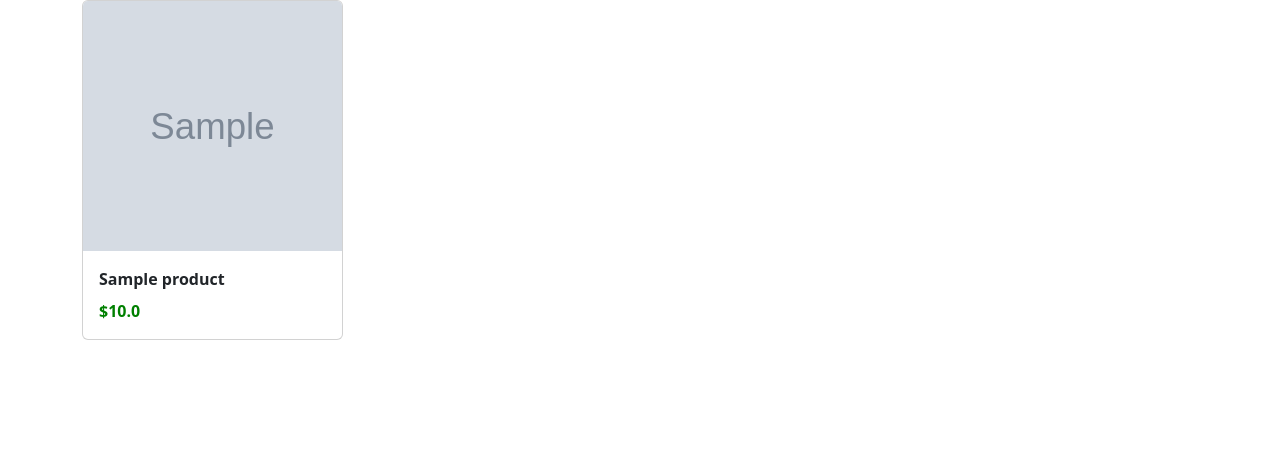
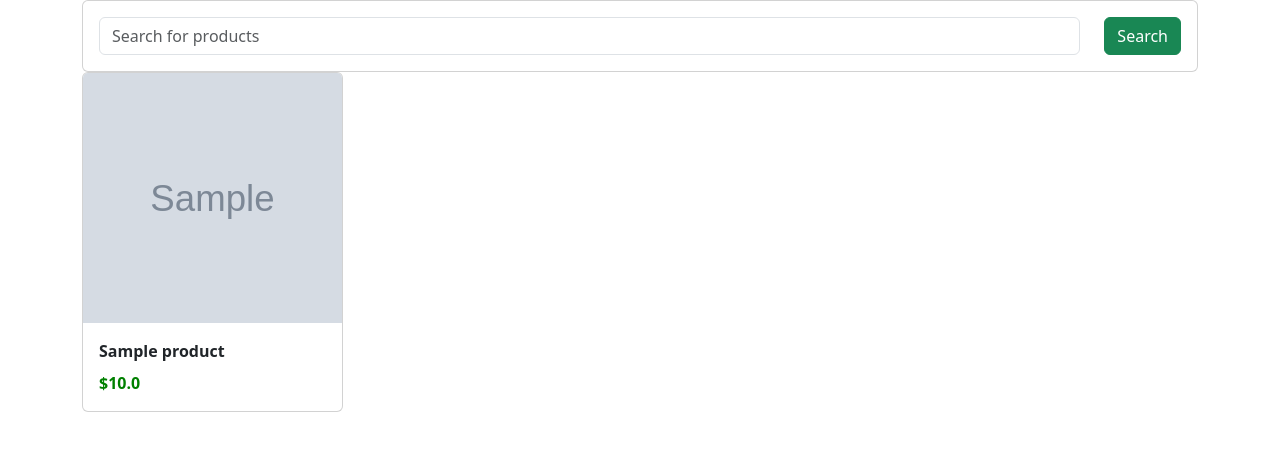
Before and after one commit to brayden-s-haws/django_ecom_store, a Django app: page / in a window 1280 px wide. Shown: the top 451 px of the page. Run offline with Django 5.2, Linux system fonts and the light colour scheme; tables that the repository leaves empty hold one stand-in row (values such as "Sample post"); grey boxes marked "Sample" are stand-in pictures.

Commit message:
Add search functionality to filter products by name on the shop page.

```diff
--- a/shop/templates/shop/index.html
+++ b/shop/templates/shop/index.html
@@ -12,6 +12,22 @@
 </head>
 <body>
     <div class="container">
+
+        <div class="row">
+            <div class="col-md-12">
+                <form class="card card-sm">
+                    <div class="card-body row no-gutters align-items-center">
+                        <div class="col">
+                            <input type="search" name='item_name' placeholder="Search for products" class="form-control form-control-borderless">
+                        </div>
+                        <div class="col-auto">
+                            <button class="btn btn-success" type="submit">Search</button>
+                        </div>
+                    </div>
+                </form>
+            </div>
+        </div>
+
         <div class="row">
             {% for product in product_objects %}
             <div class="col-md-3">
--- a/shop/views.py
+++ b/shop/views.py
@@ -6,4 +6,8 @@ from .models import Product
 # Create your views here.
 def index(request):
     product_objects = Product.objects.all()
+
+    item_name = request.GET.get('item_name')
+    if item_name != '' and item_name is not None:
+        product_objects = product_objects.filter(name__icontains=item_name)
     return render(request, 'shop/index.html', {'product_objects': product_objects})
```
